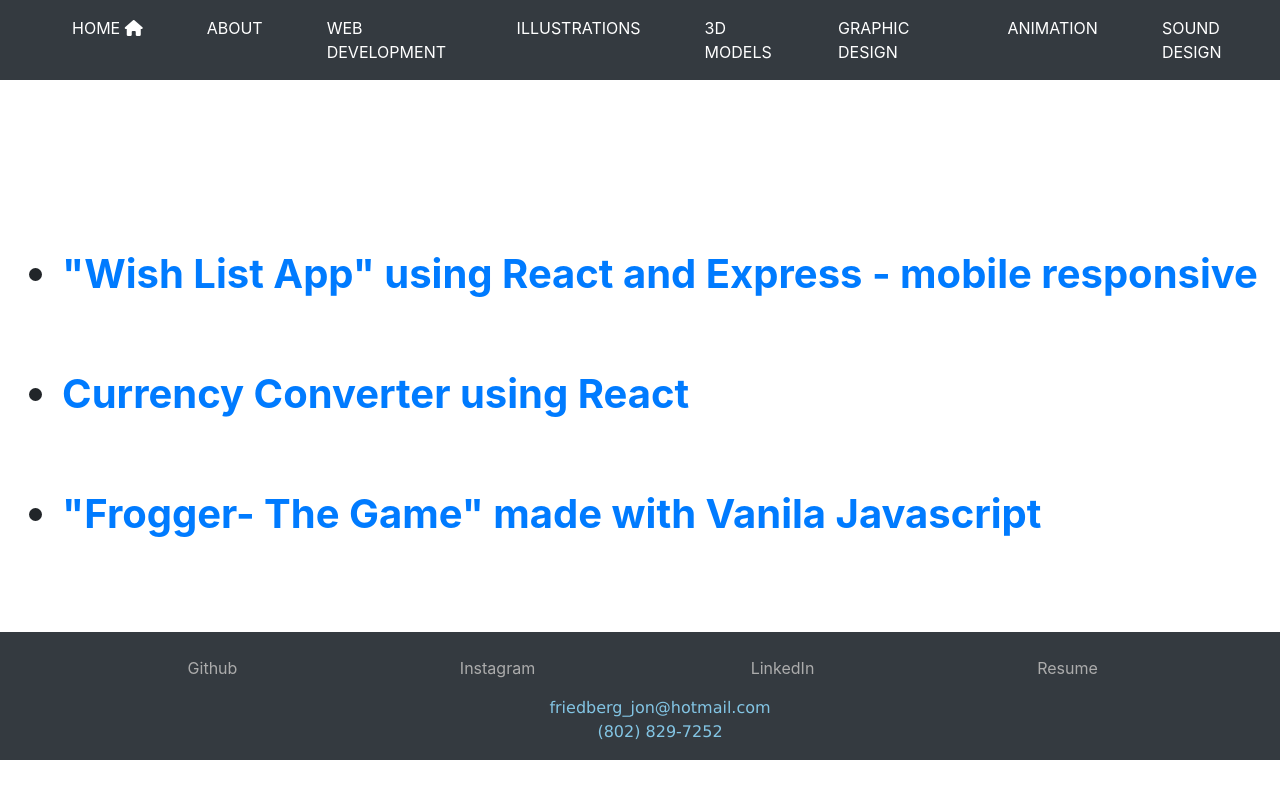
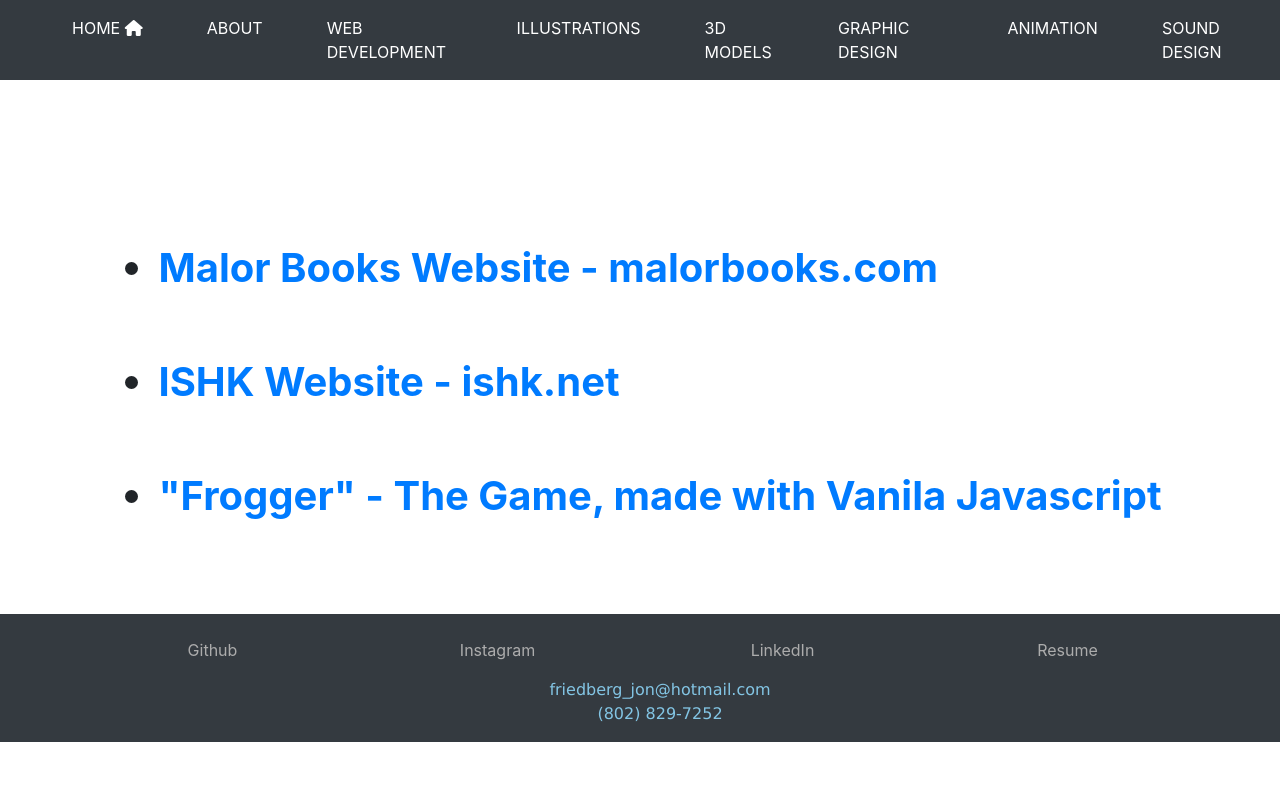
Before and after one commit to jonfriedberg123/home, a React (Create React App) app: page /web-development in a window 1280 px wide. Built offline with nearby package versions, Linux system fonts and the light colour scheme.

Commit message:
css and webdev edits added

```diff
--- a/src/Components/pages/WebDevelopment.js
+++ b/src/Components/pages/WebDevelopment.js
@@ -10,18 +10,17 @@
 <br></br>
     <ul>
      <div className="LinkOne">
-     <li><a target="_blank" href="https://giftme-hjm.herokuapp.com/">"Wish List App" using React and Express - mobile responsive</a>
+     <li><a target="_blank" href="https://malorbooks.com/"> Malor Books Website - malorbooks.com </a>
      </li>
      </div>
      <br></br>
      <div className="LinkTwo">
-     {/* https://stackoverflow.com/questions/42914666/react-router-external-link */}
-     <li><a target="_blank" href="https://friedbergjon.github.io/api-currency-converter/">Currency Converter using React</a>
+     <li><a target="_blank" href="https://ishk.net/"> ISHK Website - ishk.net </a>
      </li>
      </div>
   <br></br>
-     <div className="LinkThree">
-     <li><a target="_blank" href="https://friedbergjon.github.io/frogger/">"Frogger- The Game" made with Vanila Javascript</a>
+     <div className="LinkFive">
+     <li><a target="_blank" href="https://friedbergjon.github.io/frogger/"> "Frogger" - The Game, made with Vanila Javascript</a>
      </li>
      </div>
      </ul>
--- a/src/Style.css
+++ b/src/Style.css
@@ -169,27 +169,13 @@
   justify-content: center;
 
 }
-.LinkOne {
+.LinkOne, .LinkTwo, .LinkThree, .LinkFour, .LinkFive{
   margin: 0 auto;
   margin-top: 3%;
   font-weight:bold;
   font-size:2.5em
 }
 
-
-.LinkTwo {
-  margin: 0 auto;
-  margin-top: 3%;
-  font-weight:bold;
-  font-size:2.5em
-}
-
-.LinkThree {
-  margin: 0 auto;
-  margin-top: 3%;
-  font-weight:bold;
-  font-size:2.5em
-}
 
 .contact-info{
   margin: 0 auto;
```
Lines whose indentation alone changed are shown as unchanged.
